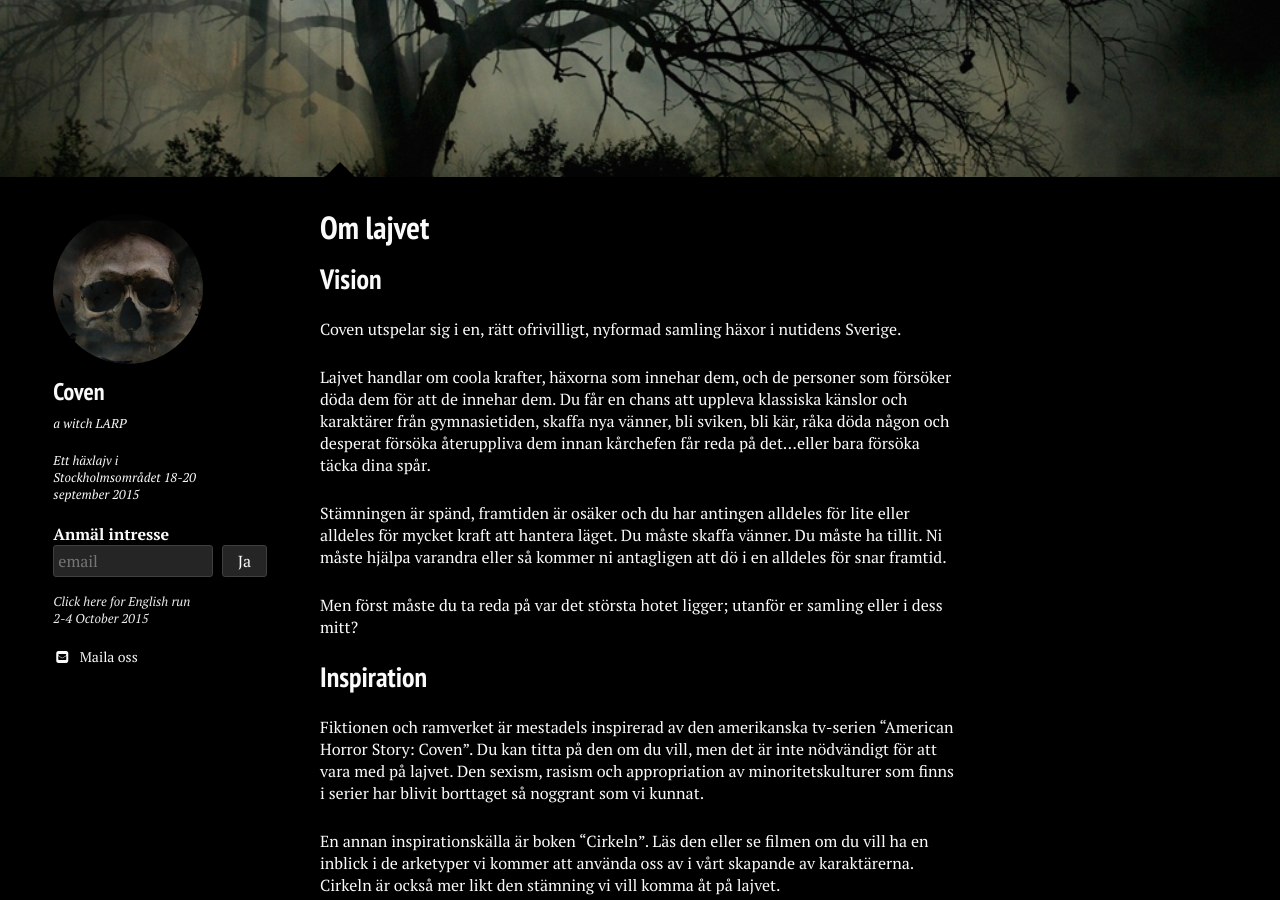
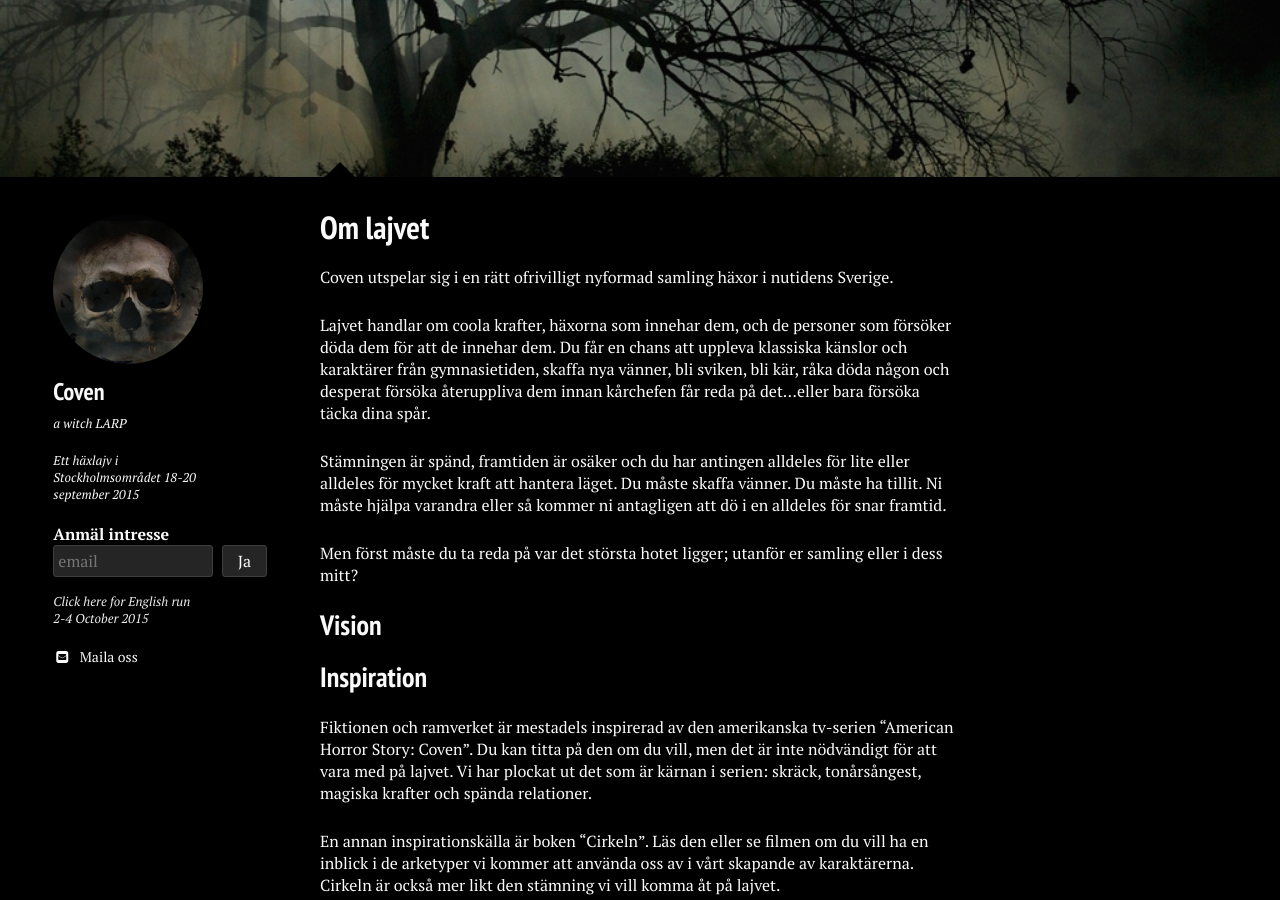
Before and after one commit to stanislavb/www.coven.nu, a Jekyll site: the page built from om-lajvet/index.md, in a window 1280 px wide and 900 px high, scrolled down 313 px. Built offline with Jekyll 4.4.1, drawn with Linux system fonts in a browser that asks for light colours; nearby versions of some CDN libraries.

Commit message:
Minor corrections

```diff
--- a/om-lajvet/index.md
+++ b/om-lajvet/index.md
@@ -27,9 +25,11 @@ Stämningen är spänd, framtiden är osäker och du har antingen alldeles för
 
 Men först måste du ta reda på var det största hotet ligger; utanför er samling eller i dess mitt?
 
+## Vision
+
 ## Inspiration
 
-Fiktionen och ramverket är mestadels inspirerad av den amerikanska tv-serien “American Horror Story: Coven”. Du kan titta på den om du vill, men det är inte nödvändigt för att vara med på lajvet. Den sexism, rasism och appropriation av minoritetskulturer som finns i serier har blivit borttaget så noggrant som vi kunnat.
+Fiktionen och ramverket är mestadels inspirerad av den amerikanska tv-serien “American Horror Story: Coven”. Du kan titta på den om du vill, men det är inte nödvändigt för att vara med på lajvet. Vi har plockat ut det som är kärnan i serien: skräck, tonårsångest, magiska krafter och spända relationer.
 
 En annan inspirationskälla är boken “Cirkeln”. Läs den eller se filmen om du vill ha en inblick i de arketyper vi kommer att använda oss av i vårt skapande av karaktärerna. Cirkeln är också mer likt den stämning vi vill komma åt på lajvet.
 
```
Also changed, not shown: other parts of om-lajvet/index.md (+1 -3 lines).
